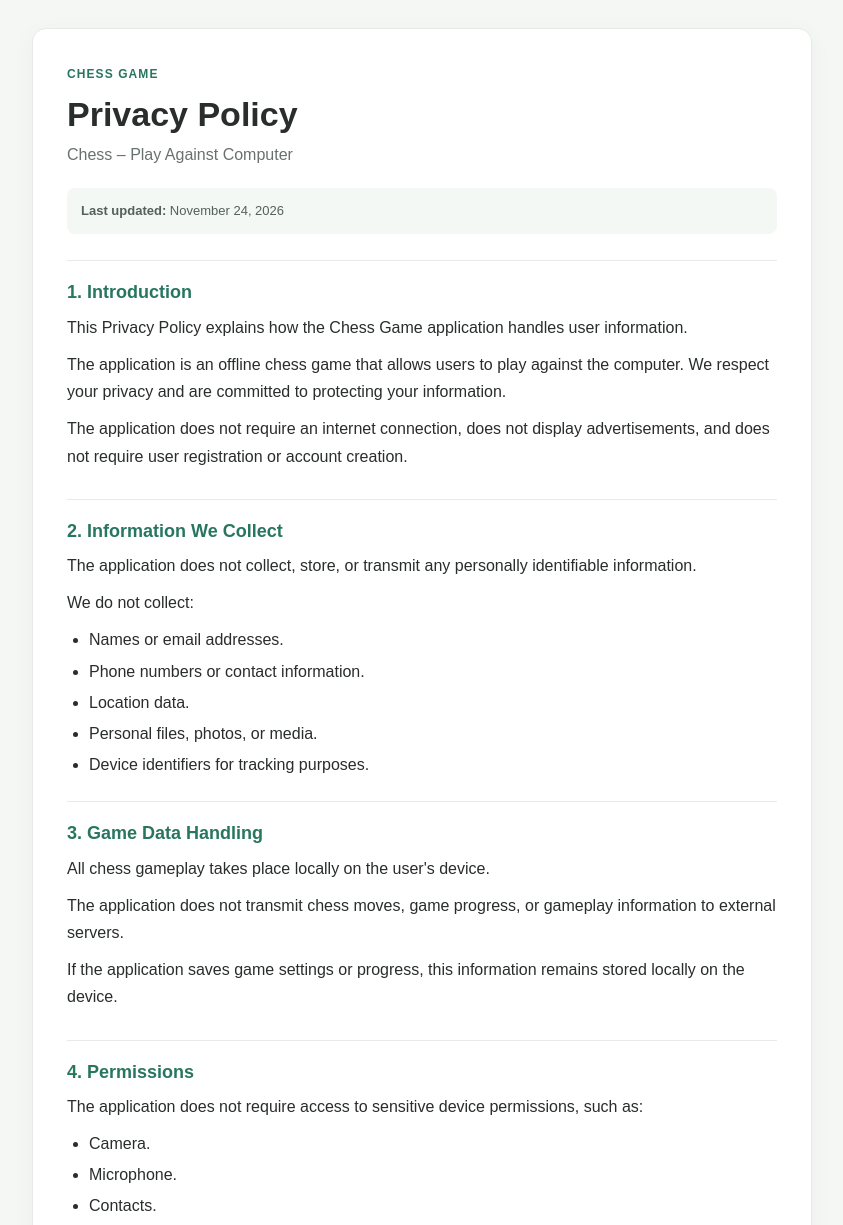
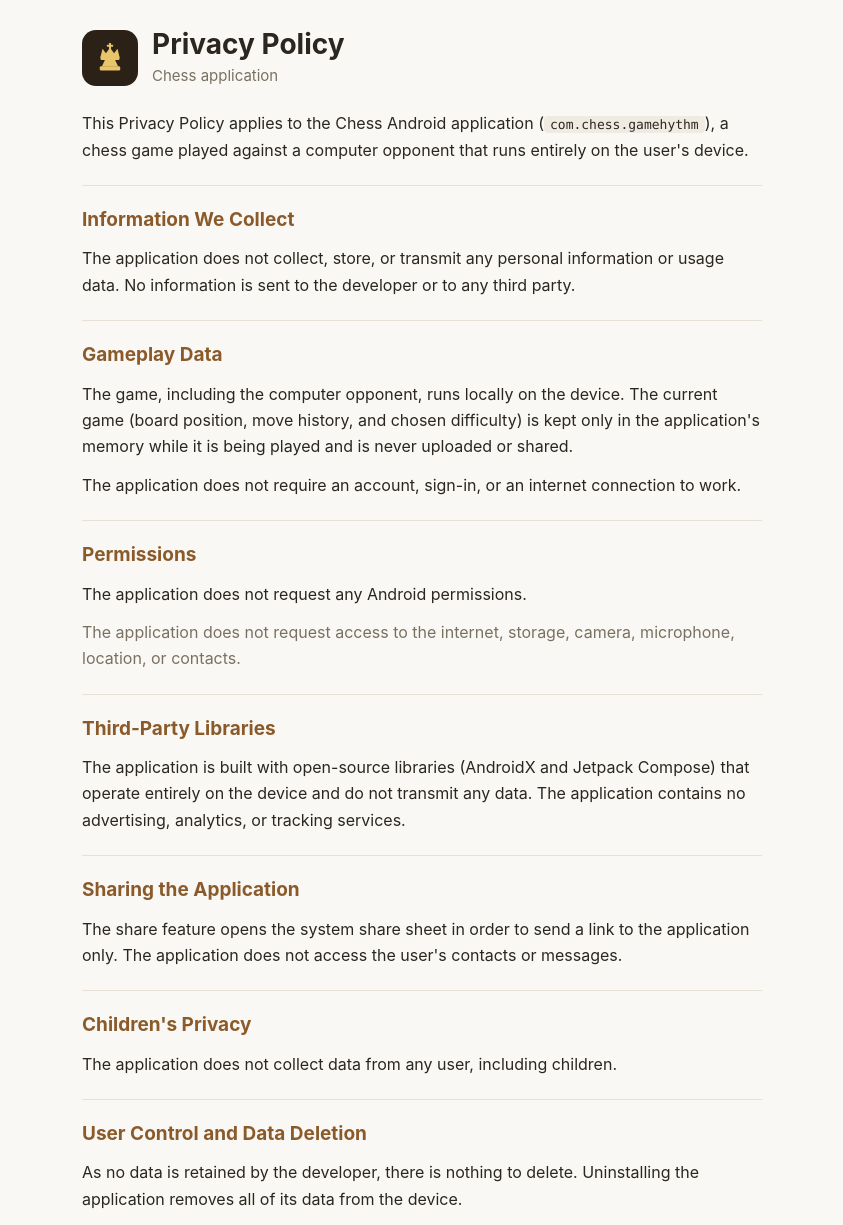
Before and after one commit to ahmedahmed13567oki1-wq/Chess-game, a plain HTML site: page index.html in a window 1280 px wide. Shown: the top 1225 px of the page, without its empty margins (218-1061 px from the left). Drawn offline with Linux system fonts and the light colour scheme.

Commit message:
Add files via upload

```diff
--- a/index.html
+++ b/index.html
@@ -2,190 +2,209 @@
 <html lang="en">
 <head>
   <meta charset="UTF-8">
-  <meta name="viewport" content="width=device-width, initial-scale=1.0">
-  <meta name="description" content="Privacy Policy for Chess Game.">
-  <title>Privacy Policy | Chess Game</title>
+  <meta name="viewport" content="width=device-width, initial-scale=1">
+  <title>Privacy Policy – Chess</title>
   <style>
     :root {
-      --green: #28765f;
-      --text: #292d2b;
-      --muted: #68716d;
-      --line: #e7ebe8;
-      --background: #f5f7f5;
-      --surface: #ffffff;
+      --bg: #faf8f4;
+      --text: #2b2620;
+      --muted: #7a7062;
+      --accent: #8a5a2b;
+      --accent-dark: #2b2117;
+      --gold: #e9c46a;
+      --line: #e6e0d6;
+      --code-bg: #f0ebe2;
     }
     * { box-sizing: border-box; }
     body {
       margin: 0;
-      padding: 28px 16px;
-      background: var(--background);
+      background: var(--bg);
       color: var(--text);
-      font-family: Arial, Helvetica, sans-serif;
-      line-height: 1.7;
+      font-family: -apple-system, BlinkMacSystemFont, "Segoe UI", Roboto, Helvetica, Arial, sans-serif;
+      font-size: 16px;
+      line-height: 1.65;
     }
     main {
-      width: 100%;
-      max-width: 780px;
+      max-width: 720px;
       margin: 0 auto;
-      padding: 30px 34px;
-      background: var(--surface);
-      border: 1px solid var(--line);
+      padding: 28px 20px 40px;
+    }
+    header {
+      display: flex;
+      align-items: center;
+      gap: 14px;
+      margin-bottom: 22px;
+    }
+    .logo {
+      width: 56px;
+      height: 56px;
+      flex: none;
       border-radius: 14px;
-      box-shadow: 0 5px 24px rgba(20, 40, 30, .04);
+      background: var(--accent-dark);
+      display: flex;
+      align-items: center;
+      justify-content: center;
     }
-    .app-label {
-      display: inline-block;
-      margin-bottom: 10px;
-      color: var(--green);
-      font-size: 12px;
-      font-weight: 700;
-      letter-spacing: .09em;
-      text-transform: uppercase;
-    }
+    .logo svg { width: 34px; height: 34px; }
     h1 {
-      margin: 0 0 6px;
-      font-size: clamp(27px, 5vw, 34px);
+      margin: 0;
+      font-size: 28px;
       line-height: 1.2;
     }
-    .subtitle { margin: 0; color: var(--muted); }
-    .meta {
-      margin: 20px 0 26px;
-      padding: 12px 14px;
-      background: #f4f8f5;
-      border-radius: 8px;
-      color: #53615a;
-      font-size: 13px;
+    .subtitle {
+      margin: 2px 0 0;
+      color: var(--muted);
+      font-size: 15px;
     }
     section {
-      padding: 19px 0;
       border-top: 1px solid var(--line);
+      padding-top: 18px;
+      margin-top: 22px;
     }
     h2 {
-      margin: 0 0 9px;
-      color: var(--green);
-      font-size: 18px;
-      line-height: 1.35;
+      margin: 0 0 10px;
+      color: var(--accent);
+      font-size: 19px;
     }
-    p { margin: 0 0 10px; }
-    ul { margin: 8px 0 0; padding-left: 22px; }
-    li { margin: 4px 0; }
-    a { color: var(--green); overflow-wrap: anywhere; }
+    p { margin: 0 0 12px; }
+    ul { margin: 0 0 12px; padding-left: 22px; }
+    li { margin-bottom: 6px; }
+    code {
+      background: var(--code-bg);
+      border-radius: 4px;
+      padding: 1px 6px;
+      font-family: "SFMono-Regular", Consolas, "Liberation Mono", monospace;
+      font-size: 13px;
+      word-break: break-all;
+    }
+    .note { color: var(--muted); }
+    a { color: var(--accent); }
     footer {
-      padding-top: 18px;
-      border-top: 1px solid var(--line);
+      margin-top: 36px;
+      text-align: center;
       color: var(--muted);
-      font-size: 12px;
-      text-align: center;
-    }
-    @media (max-width: 520px) {
-      body { padding: 12px 9px; }
-      main { padding: 23px 19px; border-radius: 10px; }
-      section { padding: 16px 0; }
-      h2 { font-size: 17px; }
+      font-size: 14px;
     }
   </style>
 </head>
 <body>
 <main>
   <header>
-      <span class="app-label">Chess Game</span>
+    <div class="logo" aria-hidden="true">
+      <!-- King piece -->
+      <svg viewBox="0 0 100 100">
+        <rect x="47" y="6" width="6" height="18" rx="1.5" fill="#e9c46a"/>
+        <rect x="41" y="11" width="18" height="6" rx="1.5" fill="#e9c46a"/>
+        <path d="M22 47 L28 23 L38 36 L50 20 L62 36 L72 23 L78 47 Z" fill="#e9c46a"/>
+        <rect x="22" y="45" width="56" height="11" rx="3" fill="#e9c46a"/>
+        <path d="M35 56 L65 56 L74 75 L26 75 Z" fill="#e9c46a"/>
+        <rect x="20" y="74" width="60" height="13" rx="4" fill="#e9c46a"/>
+      </svg>
+    </div>
+    <div>
       <h1>Privacy Policy</h1>
-      <p class="subtitle">Chess – Play Against Computer</p>
-      <div class="meta"><strong>Last updated:</strong> November 24, 2026</div>
+      <p class="subtitle">Chess application</p>
+    </div>
   </header>
 
+  <p>
+    This Privacy Policy applies to the Chess Android application
+    (<code>com.chess.gamehythm</code>), a chess game played against a computer
+    opponent that runs entirely on the user's device.
+  </p>
+
   <section>
-      <h2>1. Introduction</h2>
-      <p>This Privacy Policy explains how the Chess Game application handles user information.</p>
-      <p>The application is an offline chess game that allows users to play against the computer. We respect your privacy and are committed to protecting your information.</p>
-      <p>The application does not require an internet connection, does not display advertisements, and does not require user registration or account creation.</p>
+    <h2>Information We Collect</h2>
+    <p>
+      The application does not collect, store, or transmit any personal information
+      or usage data. No information is sent to the developer or to any third party.
+    </p>
   </section>
 
   <section>
-      <h2>2. Information We Collect</h2>
-      <p>The application does not collect, store, or transmit any personally identifiable information.</p>
-      <p>We do not collect:</p>
+    <h2>Gameplay Data</h2>
+    <p>
+      The game, including the computer opponent, runs locally on the device. The
+      current game (board position, move history, and chosen difficulty) is kept
+      only in the application's memory while it is being played and is never
+      uploaded or shared.
+    </p>
+    <p>
+      The application does not require an account, sign-in, or an internet
+      connection to work.
+    </p>
+  </section>
+
+  <section>
+    <h2>Permissions</h2>
+    <p>
+      The application does not request any Android permissions.
+    </p>
+    <p class="note">
+      The application does not request access to the internet, storage, camera,
+      microphone, location, or contacts.
+    </p>
+  </section>
+
+  <section>
+    <h2>Third-Party Libraries</h2>
+    <p>
+      The application is built with open-source libraries (AndroidX and Jetpack
+      Compose) that operate entirely on the device and do not transmit any data.
+      The application contains no advertising, analytics, or tracking services.
+    </p>
+  </section>
+
+  <section>
+    <h2>Sharing the Application</h2>
+    <p>
+      The share feature opens the system share sheet in order to send a link to
+      the application only. The application does not access the user's contacts or
+      messages.
+    </p>
+  </section>
+
+  <section>
+    <h2>Children's Privacy</h2>
+    <p>
+      The application does not collect data from any user, including children.
+    </p>
+  </section>
+
+  <section>
+    <h2>User Control and Data Deletion</h2>
+    <p>
+      As no data is retained by the developer, there is nothing to delete.
+      Uninstalling the application removes all of its data from the device.
+    </p>
+  </section>
+
+  <section>
+    <h2>Google Play Data Safety</h2>
     <ul>
-        <li>Names or email addresses.</li>
-        <li>Phone numbers or contact information.</li>
-        <li>Location data.</li>
-        <li>Personal files, photos, or media.</li>
-        <li>Device identifiers for tracking purposes.</li>
+      <li>Data collected: None.</li>
+      <li>Data shared with third parties: None.</li>
+      <li>Advertising: None.</li>
     </ul>
   </section>
 
   <section>
-      <h2>3. Game Data Handling</h2>
-      <p>All chess gameplay takes place locally on the user's device.</p>
-      <p>The application does not transmit chess moves, game progress, or gameplay information to external servers.</p>
-      <p>If the application saves game settings or progress, this information remains stored locally on the device.</p>
+    <h2>Changes to This Policy</h2>
+    <p>
+      This policy may be updated when new features are introduced. The most recent
+      version will be published on this page together with the date of the update.
+    </p>
   </section>
 
   <section>
-      <h2>4. Permissions</h2>
-      <p>The application does not require access to sensitive device permissions, such as:</p>
-      <ul>
-        <li>Camera.</li>
-        <li>Microphone.</li>
-        <li>Contacts.</li>
-        <li>Location.</li>
-        <li>Photos or media.</li>
-      </ul>
-      <p>The game can be used without granting these permissions.</p>
+    <h2>Contact</h2>
+    <p>
+      For any inquiries regarding this policy, please contact:
+      <a href="mailto:ahmedg5538@gmail.com">ahmedg5538@gmail.com</a>
+    </p>
   </section>
 
-    <section>
-      <h2>5. Third-Party Libraries</h2>
-      <p>The application may use standard development libraries required for its operation.</p>
-      <p>The application does not intentionally integrate advertising, analytics, or tracking services that collect personal user information.</p>
-    </section>
-
-    <section>
-      <h2>6. Sharing Information</h2>
-      <p>We do not sell, share, or transfer users' personal information to third parties.</p>
-      <p>The application does not communicate gameplay data to external servers.</p>
-    </section>
-
-    <section>
-      <h2>7. Children's Privacy</h2>
-      <p>The application does not knowingly collect personal information from children or any other users.</p>
-      <p>Since the game does not collect personal information, users can enjoy the game without providing personal details.</p>
-    </section>
-
-    <section>
-      <h2>8. User Control and Data Deletion</h2>
-      <p>Users do not need to create an account or provide personal information to use the application.</p>
-      <p>Any locally stored game data or settings can be removed by clearing the application's data or uninstalling the application from the device.</p>
-    </section>
-
-    <section>
-      <h2>9. Google Play Data Safety</h2>
-      <p>Based on the application's current functionality:</p>
-      <ul>
-        <li>Data collected: None.</li>
-        <li>Data shared with third parties: None.</li>
-        <li>Advertising: None.</li>
-        <li>Account creation: Not required.</li>
-        <li>Internet connection: Not required for gameplay.</li>
-        <li>Data encryption in transit: Not applicable to offline gameplay.</li>
-      </ul>
-    </section>
-
-    <section>
-      <h2>10. Changes to This Privacy Policy</h2>
-      <p>We may update this Privacy Policy when necessary to reflect changes in the application's features or functionality.</p>
-      <p>Any updates will be published on this page, along with the revised update date.</p>
-    </section>
-
-    <section>
-      <h2>11. Contact Us</h2>
-      <p>If you have any questions or concerns regarding this Privacy Policy, please contact us:</p>
-      <ul>
-        <li><strong>Email:</strong> <a href="mailto:ahmedahmed13567oki1@gmail.com">ahmedahmed13567oki1@gmail.com</a></li>
-      </ul>
-    </section>
-
-    <footer>© 2026 Chess – Play Against Computer. All rights reserved.</footer>
+  <footer>Last updated: November 24, 2026</footer>
 </main>
 </body>
 </html>
```
Lines whose indentation alone changed are shown as unchanged.
